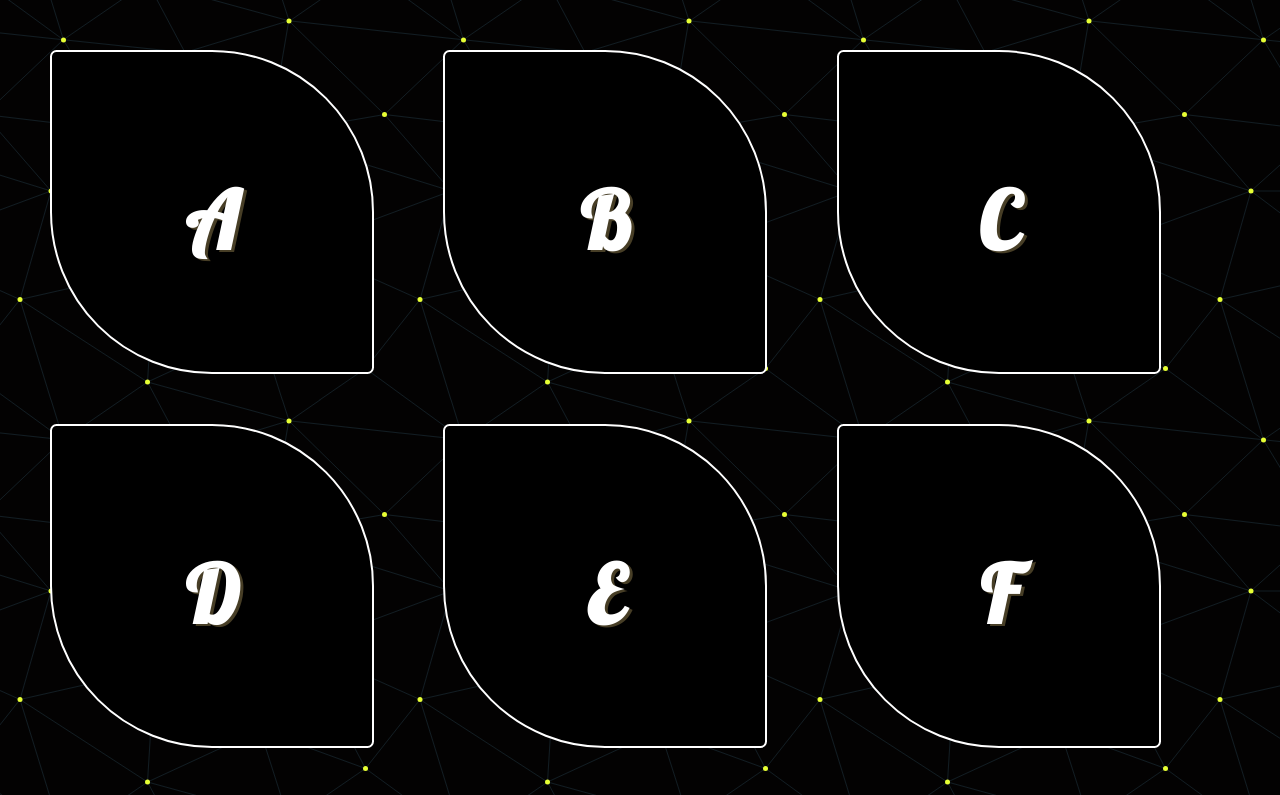
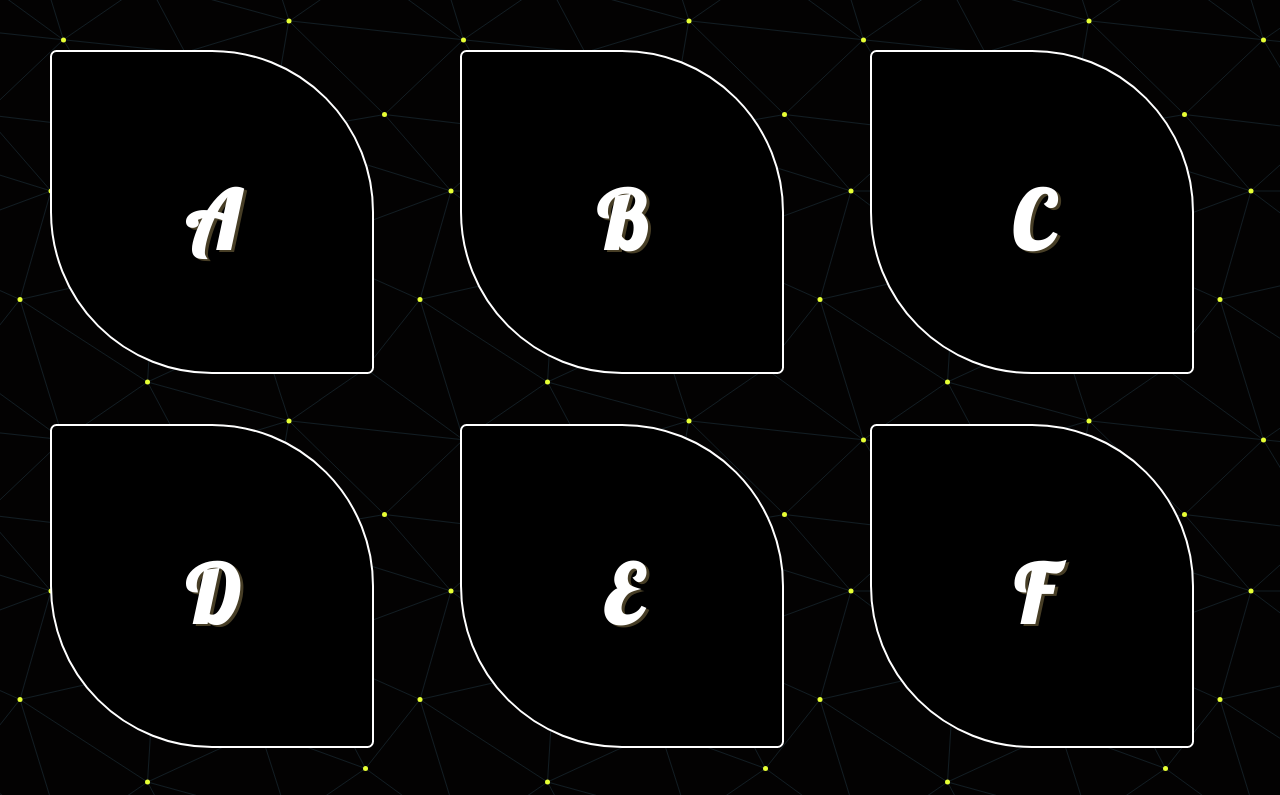
Before and after one commit to dfrancisco2/color-switch, a plain HTML site: page index.html in a window 1280 px wide. Shown: the top 795 px of the page. Drawn offline with Linux system fonts and the light colour scheme.

Commit message:
update to gap-row

```diff
--- a/styles.css
+++ b/styles.css
@@ -22,7 +22,8 @@ h1 {
   height: auto;
   display: grid;
   grid-template-columns: repeat(auto-fit, minmax(300px, 1fr));
-  grid-row-gap: 50px;
+  column-gap: 50px;
+  row-gap: 50px;
 }
 
 .block {
```
